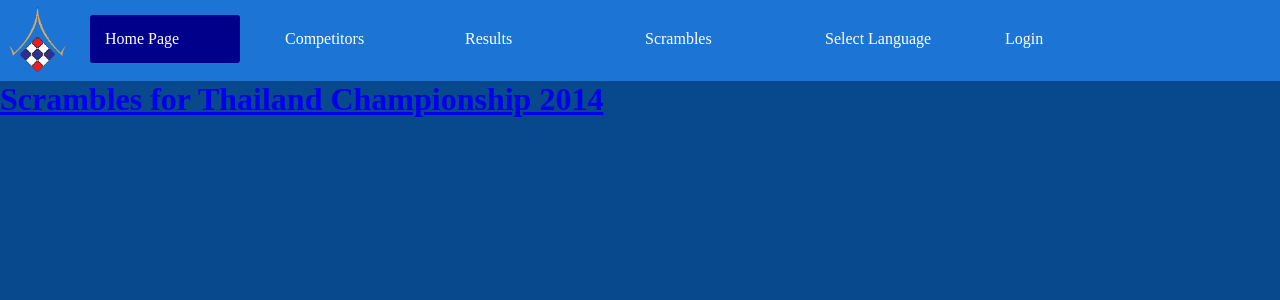
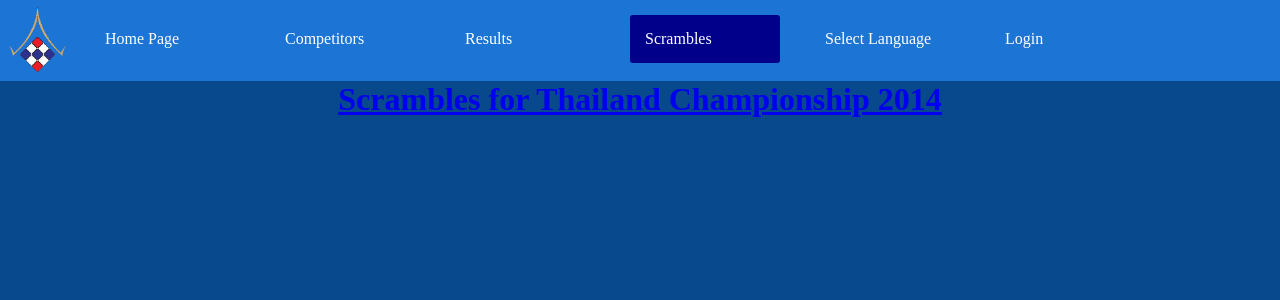
Before and after one commit to Kin6133/thcdbweb, a PHP site: page /en/scrambles.php?compid=1 in a window 1280 px wide. Shown: the top 300 px of the page. Run offline with PHP 8.4, Linux system fonts and the light colour scheme.

Commit message:
Scrambles Fixed Hyperlink V2

```diff
--- a/CSS/scrambles.css
+++ b/CSS/scrambles.css
@@ -120,7 +120,22 @@
         background-size: 10px;
         text-align: center;
     }
-h1:link h1:visited h1:hover
+h1
+    {
+        color: white;
+        text-align: center;
+    }
+h1:link
+    {
+        color: white;
+        text-align: center;
+    }
+h1:visited
+    {
+        color: white;
+        text-align: center;
+    }
+h1:hover
     {
         color: white;
         text-align: center;
--- a/en/headscr.html
+++ b/en/headscr.html
@@ -8,10 +8,10 @@
         <div class="menu">
             <ul>
                 <img src="../Images/thailandcube.png" class="img">
-                <li class="act"><a href="index.html">Home Page</a></li>
+                <li><a href="index.html">Home Page</a></li>
                 <li><a href="competitors.html">Competitors</a></li>
                 <li><a href="results.html">Results</a></li>
-                <li><a href="scrambles.php">Scrambles</a></li>
+                <li class="act"><a href="scrambles.php">Scrambles</a></li>
                 <li>Select Language
                     <div class="sel">
                         <ul>
```
